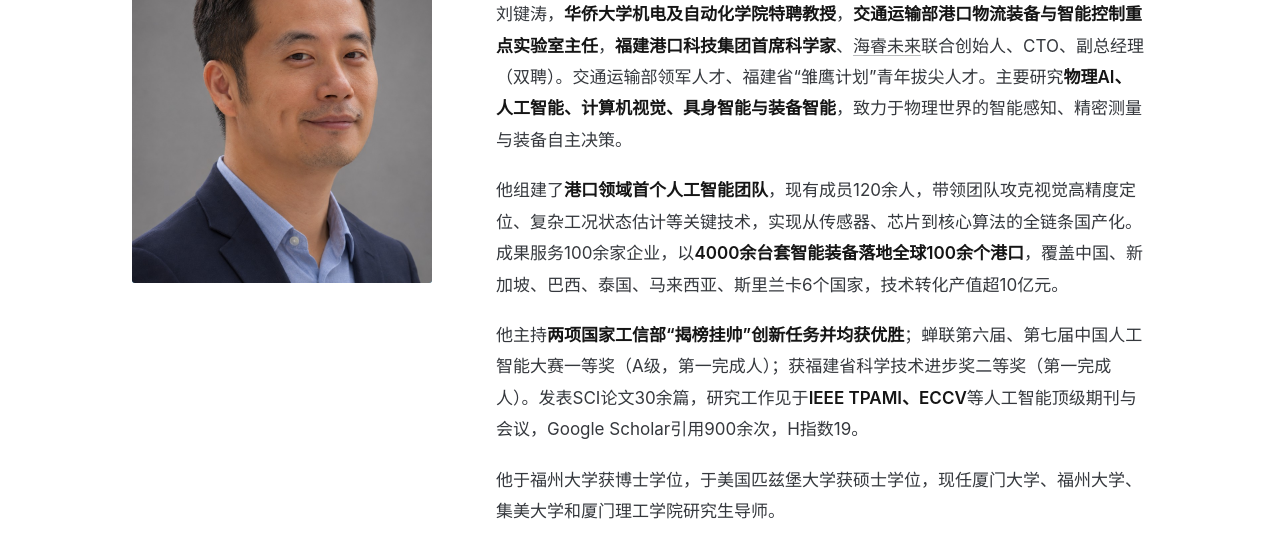
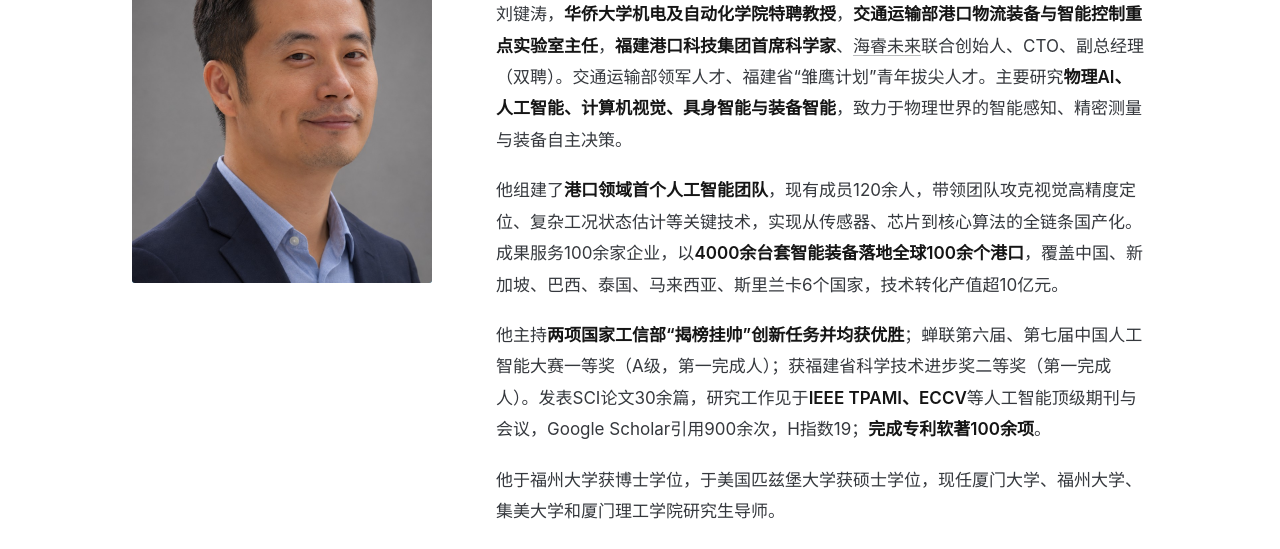
Before and after one commit to my1347/my1347.github.io, a plain HTML site: page test.html in a window 1280 px wide. Shown: the part 251-800 px from the top of the page. Drawn offline with Linux system fonts and the light colour scheme.

Commit message:
Update test.html (testing only)

```diff
--- a/test.html
+++ b/test.html
@@ -46,7 +46,7 @@
       <div class="intro">
         <p>刘键涛，<strong>华侨大学机电及自动化学院特聘教授</strong>，<strong>交通运输部港口物流装备与智能控制重点实验室主任</strong>，<strong>福建港口科技集团首席科学家</strong>、<a href="https://www.hirifuture.com" target="_blank" rel="noopener">海睿未来</a>联合创始人、CTO、副总经理（双聘）。交通运输部领军人才、福建省“雏鹰计划”青年拔尖人才。主要研究<strong>物理AI、人工智能、计算机视觉、具身智能与装备智能</strong>，致力于物理世界的智能感知、精密测量与装备自主决策。</p>
         <p>他组建了<strong>港口领域首个人工智能团队</strong>，现有成员120余人，带领团队攻克视觉高精度定位、复杂工况状态估计等关键技术，实现从传感器、芯片到核心算法的全链条国产化。成果服务100余家企业，以<strong>4000余台套智能装备落地全球100余个港口</strong>，覆盖中国、新加坡、巴西、泰国、马来西亚、斯里兰卡6个国家，技术转化产值超10亿元。</p>
-        <p>他主持<strong>两项国家工信部“揭榜挂帅”创新任务并均获优胜</strong>；蝉联第六届、第七届中国人工智能大赛一等奖（A级，第一完成人）；获福建省科学技术进步奖二等奖（第一完成人）。发表SCI论文30余篇，研究工作见于<strong>IEEE TPAMI、ECCV</strong>等人工智能顶级期刊与会议，Google Scholar引用900余次，H指数19。</p>
+        <p>他主持<strong>两项国家工信部“揭榜挂帅”创新任务并均获优胜</strong>；蝉联第六届、第七届中国人工智能大赛一等奖（A级，第一完成人）；获福建省科学技术进步奖二等奖（第一完成人）。发表SCI论文30余篇，研究工作见于<strong>IEEE TPAMI、ECCV</strong>等人工智能顶级期刊与会议，Google Scholar引用900余次，H指数19；<strong>完成专利软著100余项</strong>。</p>
         <p>他于福州大学获博士学位，于美国匹兹堡大学获硕士学位，现任厦门大学、福州大学、集美大学和厦门理工学院研究生导师。</p>
       </div>
       <div class="contact-line" aria-label="个人链接">
```
